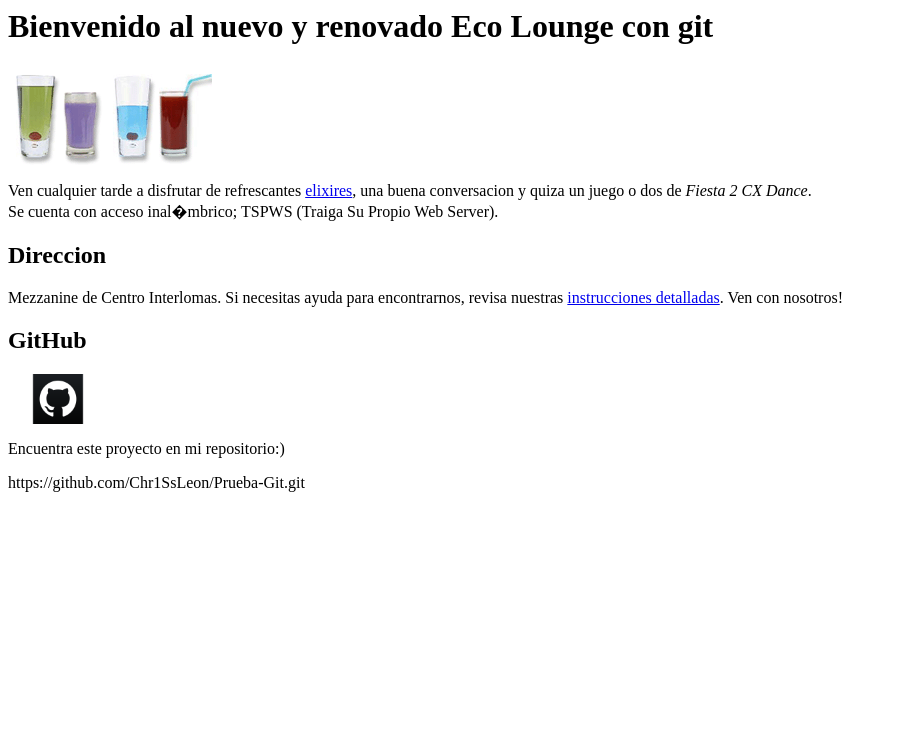
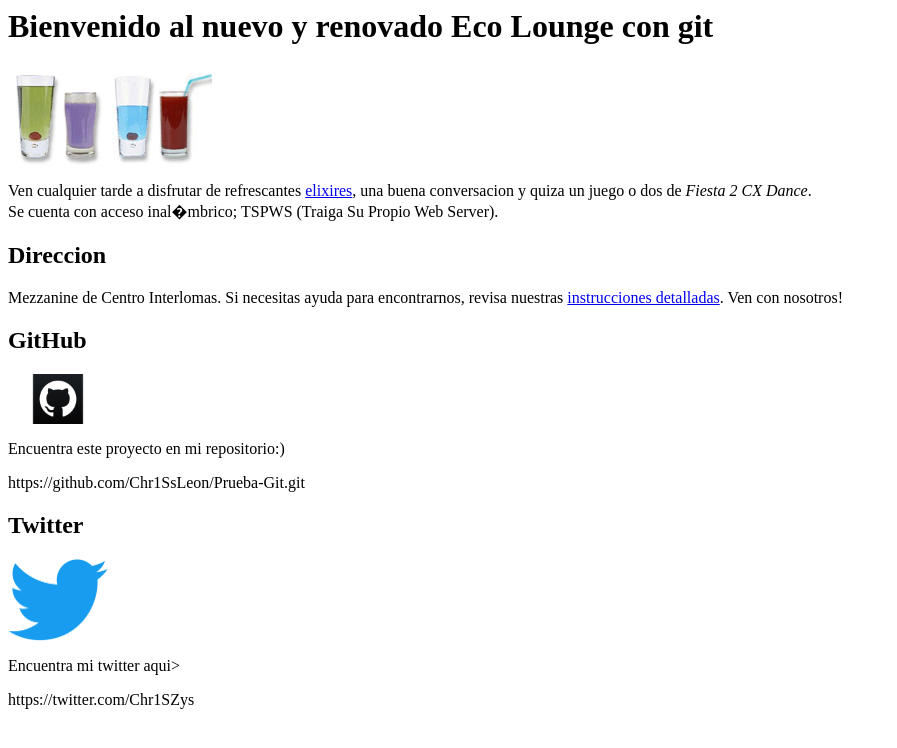
Before and after one commit to Chr1SsLeon/Prueba-Git, a plain HTML site: page index.html in a window 1280 px wide. Shown: the whole page, without its empty margins (0-897 px from the left). Drawn offline with Linux system fonts and the light colour scheme.

Commit message:
Link de twitter

```diff
--- a/index.html
+++ b/index.html
@@ -21,5 +21,10 @@
     <img src="imagenes/logo git hub.png" width="100">
     <p>Encuentra este proyecto en mi repositorio:)</p>
     <p>https://github.com/Chr1SsLeon/Prueba-Git.git</p>
+
+    <h2>Twitter</h2>
+    <img src="imagenes/Twitter-logo.svg.png" width="100">
+    <p>Encuentra mi twitter aqui></p>
+    <p>https://twitter.com/Chr1SZys</p>
   </body>
 </html>
```
Also changed, not shown: imagenes/Twitter-logo.svg.png (added).
